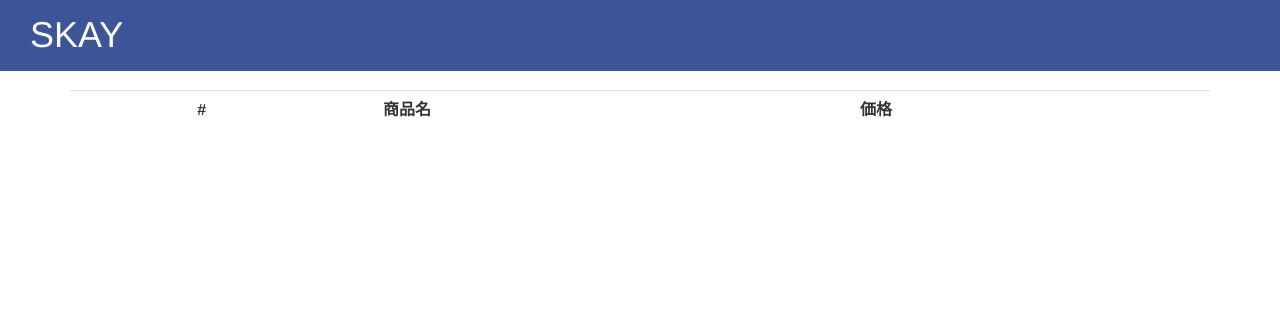
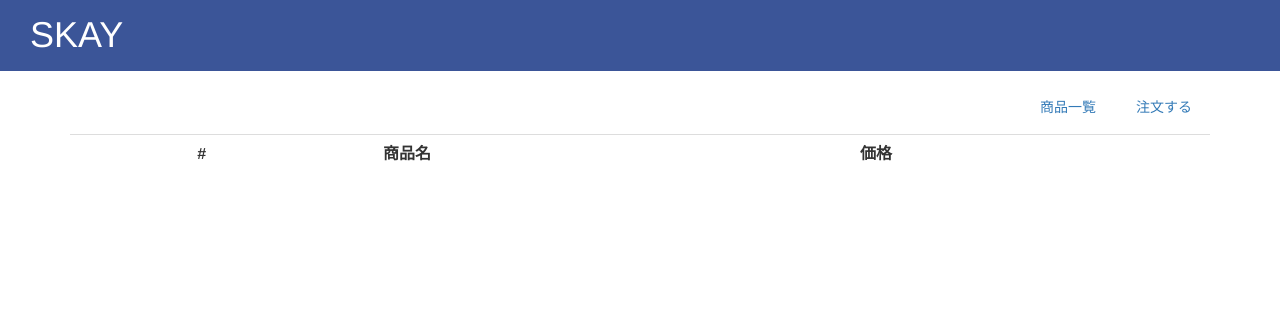
Before and after one commit to rinahira/hackathon_team_e, a Django app: page /ec/cart_list/ in a window 1280 px wide. Shown: the top 331 px of the page. Run offline with Django 3.2, Linux system fonts and the light colour scheme; lists and menus that the app fills with data are empty; some libraries are stand-ins or nearby versions.

Commit message:
:sparkles: リンクの追加

```diff
--- a/ecommerce/templates/cart_list.html
+++ b/ecommerce/templates/cart_list.html
@@ -3,6 +3,14 @@
 
 {% block content %}
 
+<div class="skay-top-links">
+    <ul class="list-inline pull-right">
+        <li><a class="btn btn-link" href="../list/">商品一覧</a></li>
+        <li><a class="btn btn-link" href="../order/">注文する</a></li>
+    </ul>
+</div>
+
+<div style="clear: both;">
     <table class="table">
         <tr>
             <th></th>
@@ -22,5 +30,6 @@
         </tr>
     {% endfor %}
     </table>
+</div>
 
 {% endblock %}
```
Lines whose indentation alone changed are shown as unchanged.
